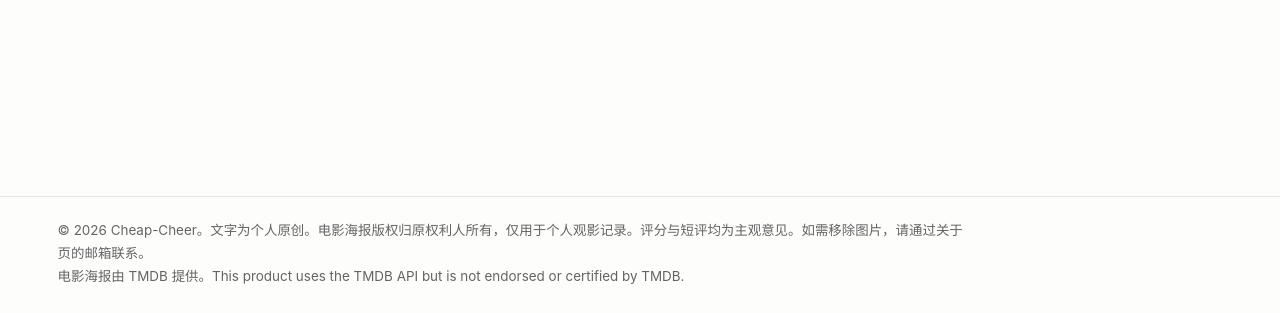
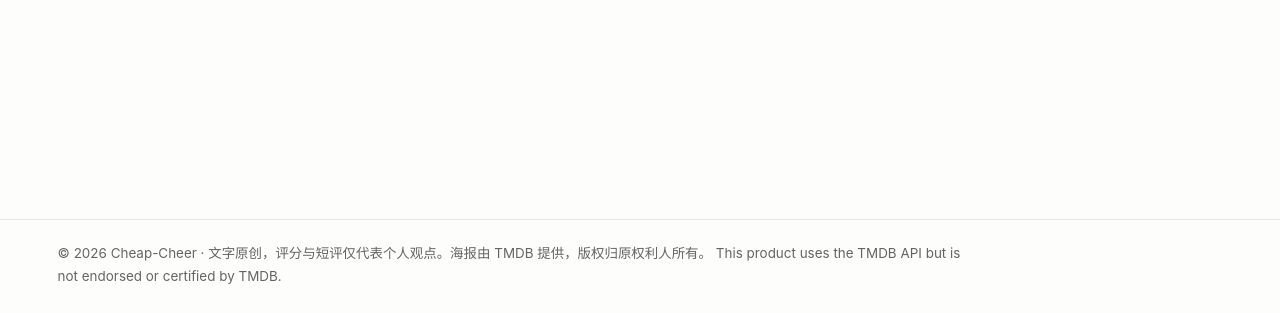
Before and after one commit to Cheap-Cheer/Cheap-Cheer.github.io, a plain HTML site: page about.html in a window 1280 px wide. Shown: the part 487-800 px from the top of the page. Drawn offline with Linux system fonts and the light colour scheme.

Commit message:
Condense site footer into the approved attribution paragraph

```diff
--- a/about.html
+++ b/about.html
@@ -49,6 +49,6 @@
 </div>
 </article>
 </main>
-<footer class="site-footer"><div class="wrap"><p>© 2026 Cheap-Cheer。文字为个人原创。电影海报版权归原权利人所有，仅用于个人观影记录。评分与短评均为主观意见。如需移除图片，请通过<a href="about.html#contact">关于页</a>的邮箱联系。</p><p>电影海报由 <a href="https://www.themoviedb.org/">TMDB</a> 提供。This product uses the TMDB API but is not endorsed or certified by TMDB.</p></div></footer>
+<footer class="site-footer"><div class="wrap"><p>© 2026 Cheap-Cheer · 文字原创，评分与短评仅代表个人观点。海报由 <a href="https://www.themoviedb.org/">TMDB</a> 提供，版权归原权利人所有。 This product uses the TMDB API but is not endorsed or certified by TMDB.</p></div></footer>
 </body>
 </html>
```
Also changed, not shown: archive.html (+1 -1 lines), index.html (+1 -1 lines), movies.html (+1 -1 lines), reading.html (+1 -1 lines).
